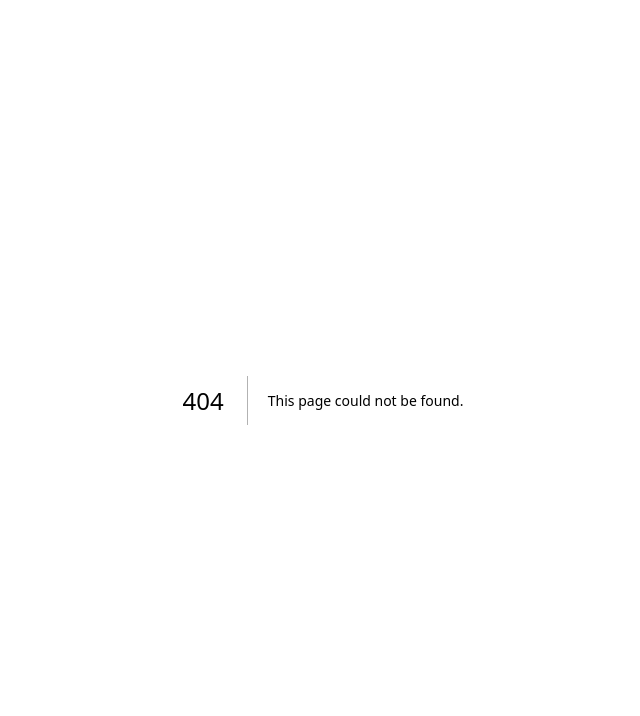
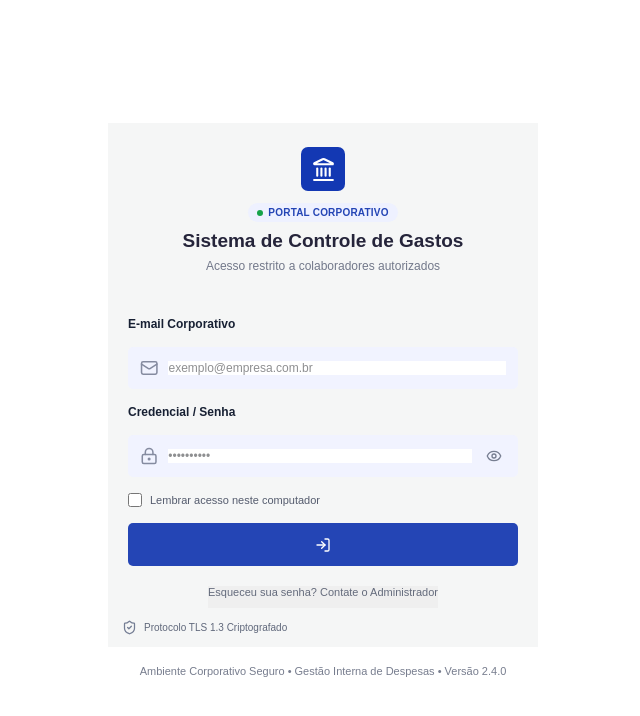
Before and after one commit to BryanFurquim/controle_financeiro_cartoes, a Next.js app: page / in a window 1280 px wide. Before the commit this address had no page. Shown: the top 716 px of the page, without its empty margins (317-957 px from the left). Built offline with nearby package versions, Linux system fonts and the light colour scheme.

Commit message:
Tela de Login criada

```diff
--- a/src/app/(paginas)/categorias/page.tsx
+++ b/src/app/(paginas)/categorias/page.tsx
@@ -1,4 +1,4 @@
 
-export default function categorias(){
+export default function Categorias(){
 
 }
--- /dev/null
+++ b/src/app/page.tsx
@@ -0,0 +1,85 @@
+"use client";
+import {useRouter} from "next/navigation";
+import { useState } from "react";
+import {Landmark, Mail, LockKeyhole, Eye, EyeOff, LogIn, ShieldCheck,
+} from "lucide-react";
+
+import styles from "../styles/page.module.css";
+
+export default function Login() {
+  const [mostrarSenha, setMostrarSenha] = useState(false);
+  const [lembrarAcesso, setLembrarAcesso] = useState(false);
+  const router = useRouter();
+
+  function entrar(){
+    router.push('/dashboard')
+  }
+
+  return (
+    <main className={styles.loginPage}>
+      <section className={styles.loginCard}>
+        <header className={styles.loginHeader}>
+          <div className={styles.logo}>
+            <Landmark size={25} />
+          </div>
+
+          <span className={styles.titulo}>
+            <span className={styles.greenDot} />
+            PORTAL CORPORATIVO
+          </span>
+
+          <h1>Sistema de Controle de Gastos</h1>
+          <p>Acesso restrito a colaboradores autorizados</p>
+        </header>
+
+        <form className={styles.formulario} onSubmit={(abrir) =>{
+              abrir.preventDefault();
+              entrar()
+            }}>
+            <div className={styles.tituloInput}>
+              <label htmlFor="email">E-mail Corporativo</label>
+            </div>
+
+            <div className={styles.input} >
+              <Mail size={20} />
+              <input id="email" type="email" placeholder="exemplo@empresa.com.br"autoComplete="username"required
+              />
+            </div>
+
+            <div className={styles.tituloInput}>
+              <label htmlFor="senha">Credencial / Senha</label>
+            </div>
+
+            <div className={styles.input}>
+              <LockKeyhole size={22} />
+              <input id="senha" type={mostrarSenha ? "text" : "password"} placeholder="••••••••••" required/>
+
+              <button type="button" className={styles.password} onClick={() => setMostrarSenha(!mostrarSenha)} aria-label={mostrarSenha ? "Ocultar senha" : "Mostrar senha"}>
+                {mostrarSenha ? (<EyeOff size={16} />) : (<Eye size={16} />)}
+              </button>
+            </div>
+
+          <label className={styles.salvarAcesso}>
+            <input type="checkbox" checked={lembrarAcesso} onChange={(acesso) => setLembrarAcesso(acesso.target.checked)}/>
+            Lembrar acesso neste computador
+          </label>
+
+          <button type="submit" className={styles.btnEntrar}>
+            <LogIn size={16} />
+          </button>
+        </form>
+
+        <button type="button" className={styles.recuperarSenha}>
+          Esqueceu sua senha? Contate o Administrador
+        </button>
+
+        <footer className={styles.protocolo}>
+          <ShieldCheck size={15} />
+          <span>Protocolo TLS 1.3 Criptografado</span>
+        </footer>
+      </section>
+
+      <p className={styles.footer}> Ambiente Corporativo Seguro • Gestão Interna de Despesas • Versão 2.4.0 </p>
+    </main>
+  );
+}
--- a/src/styles/page.module.css
+++ b/src/styles/page.module.css
@@ -0,0 +1,208 @@
+.loginPage {
+  min-height: 100vh;
+  display: flex;
+  flex-direction: column;
+  align-items: center;
+  justify-content: center;
+  background: #ffffff;
+}
+
+.loginCard {
+  width: 100%;
+  max-width: 430px;
+  background-color: #e7eaeb6e;
+}
+
+.loginHeader {
+  display: flex;
+  flex-direction: column;
+  align-items: center;
+  padding: 24px 20px;
+}
+
+.logo {
+  width: 44px;
+  height: 44px;
+  display: flex;
+  align-items: center;
+  justify-content: center;
+  margin-bottom: 12px;
+  color: #ffffff;
+  background-color: #1338b3;
+  border-radius: 7px;
+}
+
+.titulo {
+  display: inline-flex;
+  align-items: center;
+  gap: 5px;
+  padding: 4px 9px;
+  margin-bottom: 8px;
+  color: #2445b5;
+  background-color: #eef1ff;
+  border-radius: 20px;
+  font-size: 10px;
+  font-weight: 600;
+  letter-spacing: 0.2px;
+}
+
+.greenDot {
+  width: 6px;
+  height: 6px;
+  background-color: #16a34a;
+  border-radius: 50%;
+}
+
+.loginHeader h1 {
+  font-size: 19px;
+}
+
+.loginHeader p {
+  margin-top: 7px;
+  color: #72788a;
+  font-size: 12px;
+}
+
+.formulario {
+  display: flex;
+  flex-direction: column;
+  gap: 16px;
+  padding: 20px 20px;
+}
+
+.tituloInput {
+  display: flex;
+  align-items: center;
+  justify-content: space-between;
+  gap: 10px;
+}
+
+.tituloInput label {
+  color: #172033;
+  font-size: 12px;
+  font-weight: 600;
+}
+
+.input {
+  display: flex;
+  align-items: center;
+  gap: 10px;
+  min-height: 42px;
+  padding: 0 12px;
+  color: #858ba0;
+  background-color: #f1f3ff;
+  border-radius: 5px;
+  transition:
+    box-shadow 0.1s ,
+    border-color .1s
+}
+.input:hover{
+  border: 1px solid rgb(173, 173, 173);
+}
+.input:focus-within {
+  box-shadow: 3 3 3 3px rgba(36, 70, 181, 0.219);
+}
+
+.input input {
+  width: 100%;
+  color: #172033;
+  border: none;
+  outline: none;
+  font: inherit;
+  font-size: 12px;
+}
+
+.input input::placeholder {
+  color: #8e8f91;
+}
+
+.password {
+  display: flex;
+  align-items: center;
+  justify-content: center;
+  flex-shrink: 0;
+  padding: 4px;
+  color: #777e91;
+  background: transparent;
+  border: none;
+  cursor: pointer;
+}
+
+.password:hover {
+  color: #2445b5;
+}
+
+.salvarAcesso {
+  display: flex;
+  align-items: center;
+  gap: 8px;
+  color: #555c6e;
+  font-size: 11px;
+  cursor: pointer;
+}
+.salvarAcesso:hover{
+  color: #2445b5;
+}
+.salvarAcesso input {
+  width: 14px;
+  height: 14px;
+  margin: 0;
+  accent-color: #2445b5;
+  cursor: pointer;
+}
+.btnEntrar {
+  display: flex;
+  align-items: center;
+  justify-content: center;
+  gap: 8px;
+  min-height: 43px;
+  color: #ffffff;
+  background-color: #2445b5;
+  border: none;
+  border-radius: 5px;
+  font-size: 13px;
+  font-weight: 500;
+  cursor: pointer;
+  transition: background-color 0.2s , transform .3s ,
+}
+
+.btnEntrar:hover {
+  background-color: #1c3795;
+}
+
+.recuperarSenha {
+  display: block;
+  margin: 0 auto;
+  color: #646b7c;
+  padding-bottom: 10px;
+  border: none;
+  font-size: 11px;
+  text-align: center;
+  cursor: pointer;
+}
+
+.recuperarSenha:hover {
+  color: #2445b5;
+  text-decoration: underline;
+}
+
+.protocolo {
+  display: flex;
+  align-items: center;
+  gap: 7px;
+  min-height: 39px;
+  padding: 10px 14px;
+  color: #60687b;
+  font-size: 10px;
+}
+
+.protocolo svg {
+  color: #747d94;
+}
+
+.footer {
+  margin: 18px 0 0;
+  color: #777d8e;
+  font-size: 11px;
+  text-align: center;
+}
```
